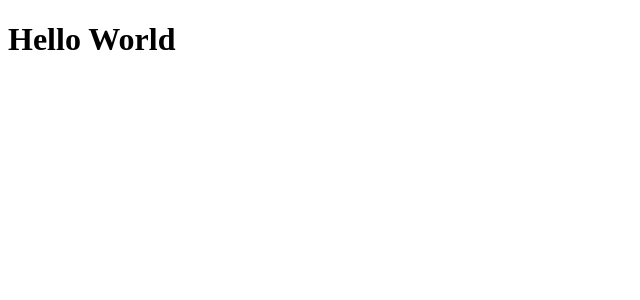
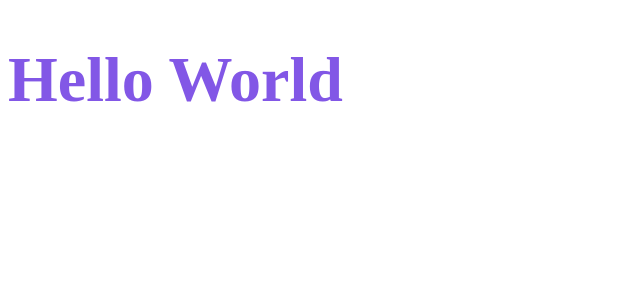
Before and after one commit to devBernardo-Mendes/ignite-dtmoney, a React (Create React App) app: page / in a window 1280 px wide. Shown: the top 300 px of the page, without its empty margins (0-640 px from the left). Built offline with nearby package versions, Linux system fonts and the light colour scheme.

Commit message:
feat: :sparkles: Create style for title

```diff
--- a/src/App.tsx
+++ b/src/App.tsx
@@ -1,7 +1,14 @@
+import styled from "styled-components";
+
+const Title = styled.h1`
+  font-size: 64px;
+  color: #8257e6;
+`;
+
 function App() {
   return (
     <div className="App">
-      <h1>Hello World</h1>
+      <Title>Hello World</Title>
     </div>
   );
 }
```
